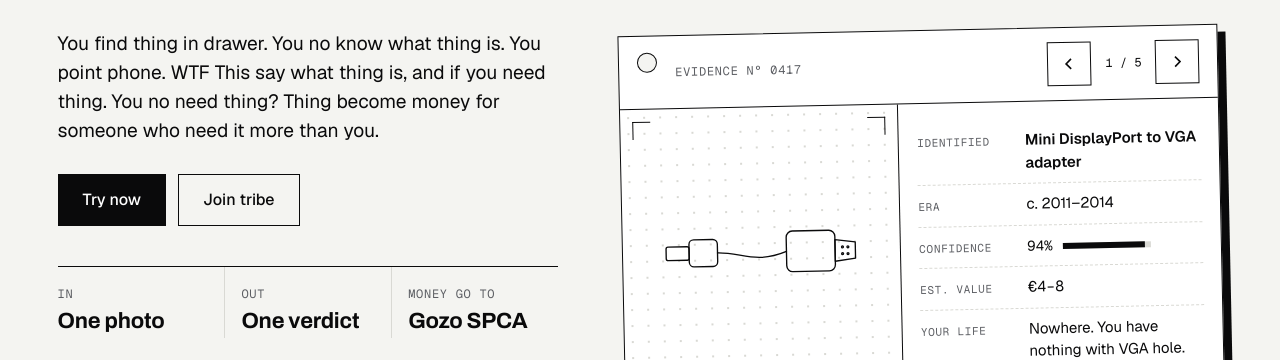
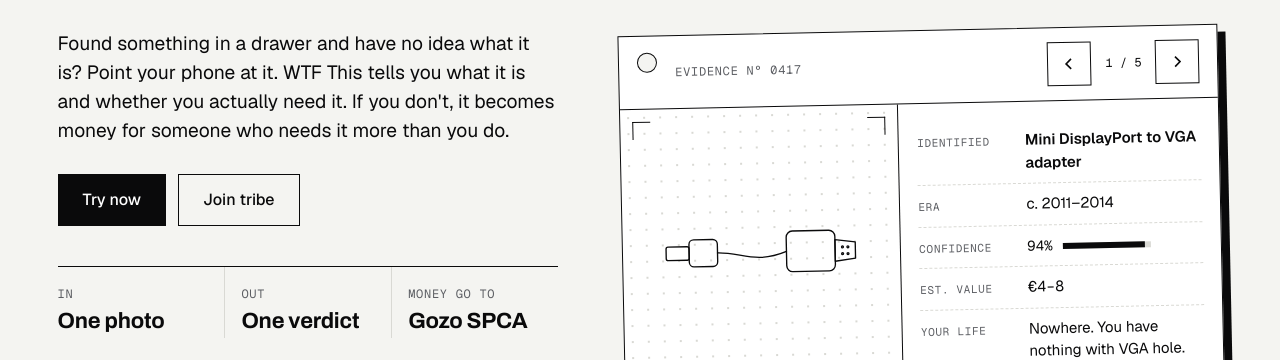
Before and after one commit to mattcarp/mattcarpenter-site, a plain HTML site: page wtfit/index.html in a window 1280 px wide. Shown: the part 440-800 px from the top of the page. Drawn offline with nearby package versions, Linux system fonts and the light colour scheme.

Commit message:
WTF This: softer hero copy

```diff
--- a/wtfit/index.html
+++ b/wtfit/index.html
@@ -38,7 +38,7 @@
 
     <div class="hero-grid">
       <div>
-        <p class="lede">You find thing in drawer. You no know what thing is. You point phone. WTF This say what thing is, and if you need thing. You no need thing? Thing become money for someone who need it more than you.</p>
+        <p class="lede">Found something in a drawer and have no idea what it is? Point your phone at it. WTF This tells you what it is and whether you actually need it. If you don't, it becomes money for someone who needs it more than you do.</p>
         <div class="actions">
           <a class="btn" href="/app" data-app-link>Try now</a>
           <a class="btn ghost" href="#join">Join tribe</a>
```
